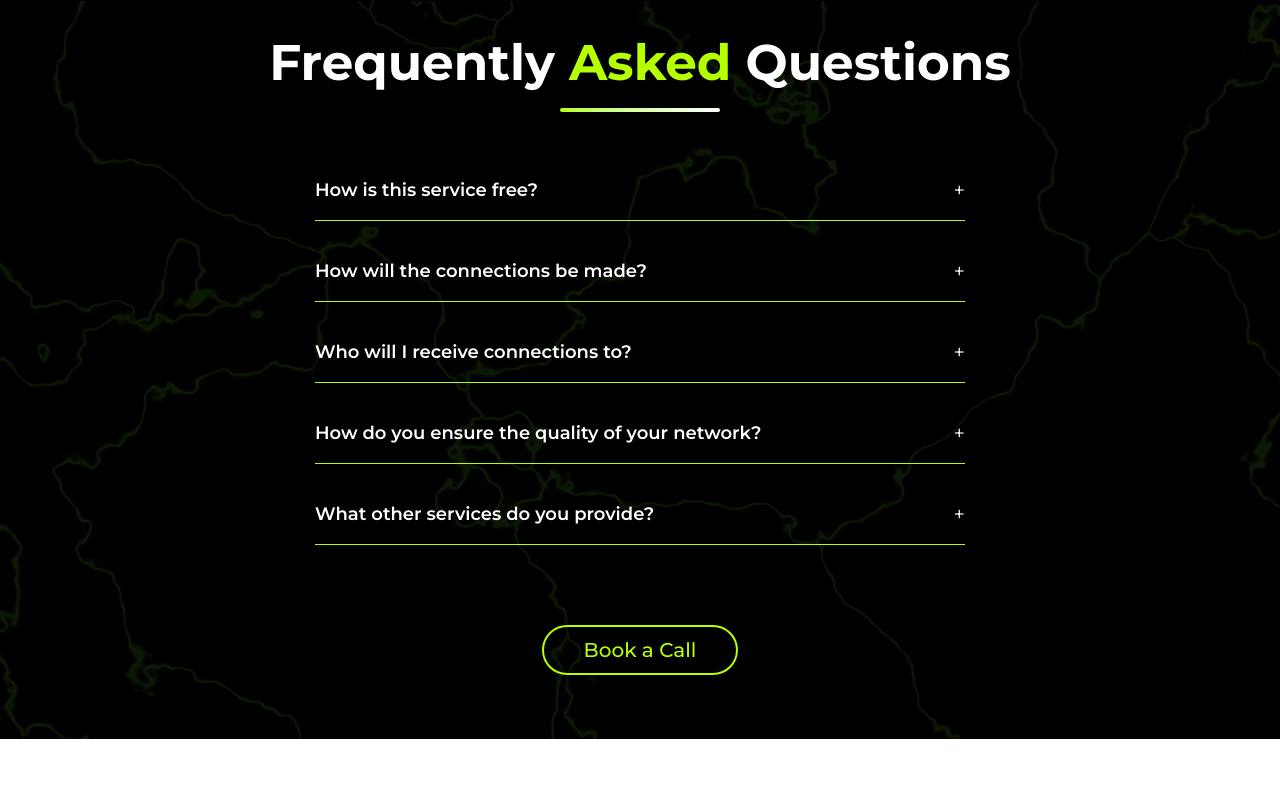
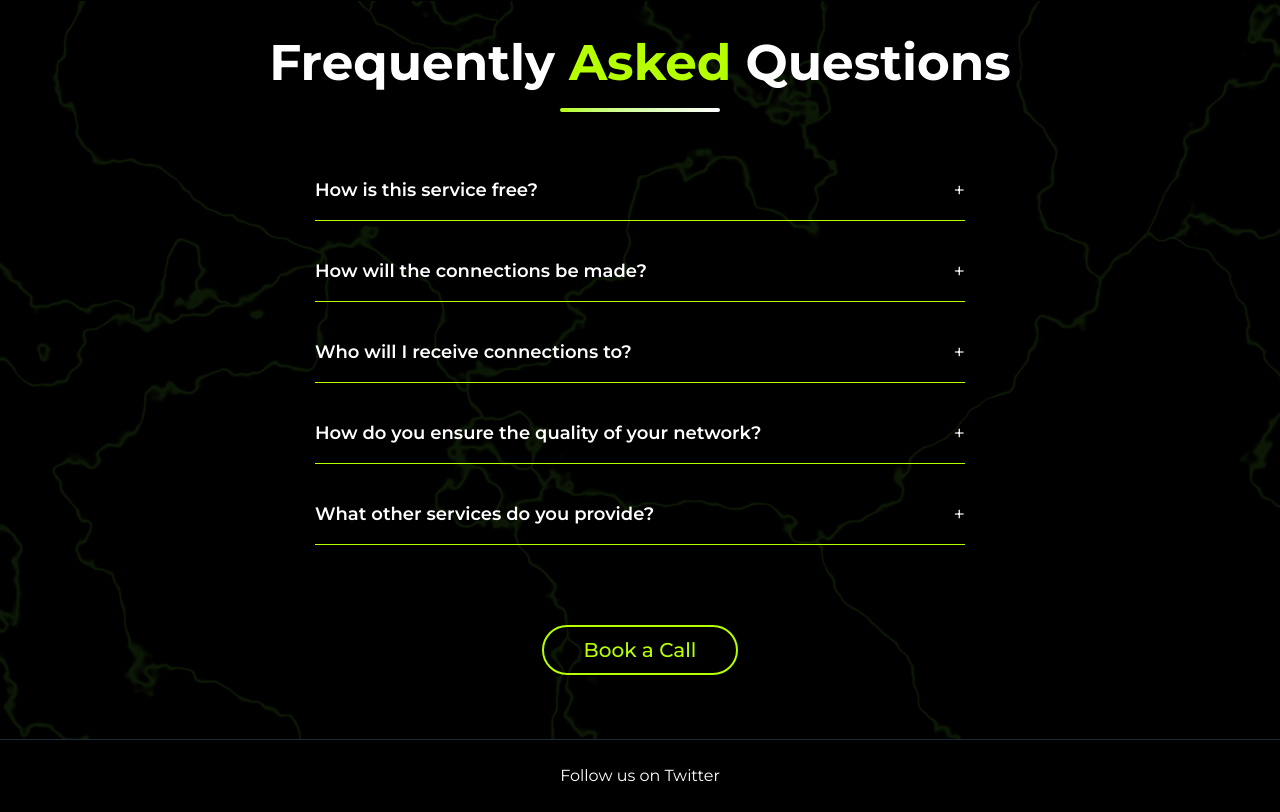
Before and after one commit to DevStudiosDigital/coconnectweb, a Next.js app: page / in a window 1280 px wide. Shown: the part 2053-2865 px from the top of the page. Before the commit the page ends 2792 px from the top, so only its background shows below. Built offline with nearby package versions, Linux system fonts and the light colour scheme.

Commit message:
Update page.tsx

```diff
--- a/src/app/page.tsx
+++ b/src/app/page.tsx
@@ -48,6 +48,17 @@ export default function Home() {
       </div>
       <HowItWork/>
       <FAQ/>
+      {/* Footer */}
+      <footer className="w-full bg-black text-center py-6 border-t border-gray-800">
+        <a
+          href="https://x.com/CoConnect_?t=xF34z63b2OhMvZzPSyr_tA&s=09"
+          target="_blank"
+          rel="noopener noreferrer"
+          className="text-secondary hover:text-primary transition-colors"
+        >
+          Follow us on Twitter
+        </a>
+      </footer>
     </div>
   );
 }
```
